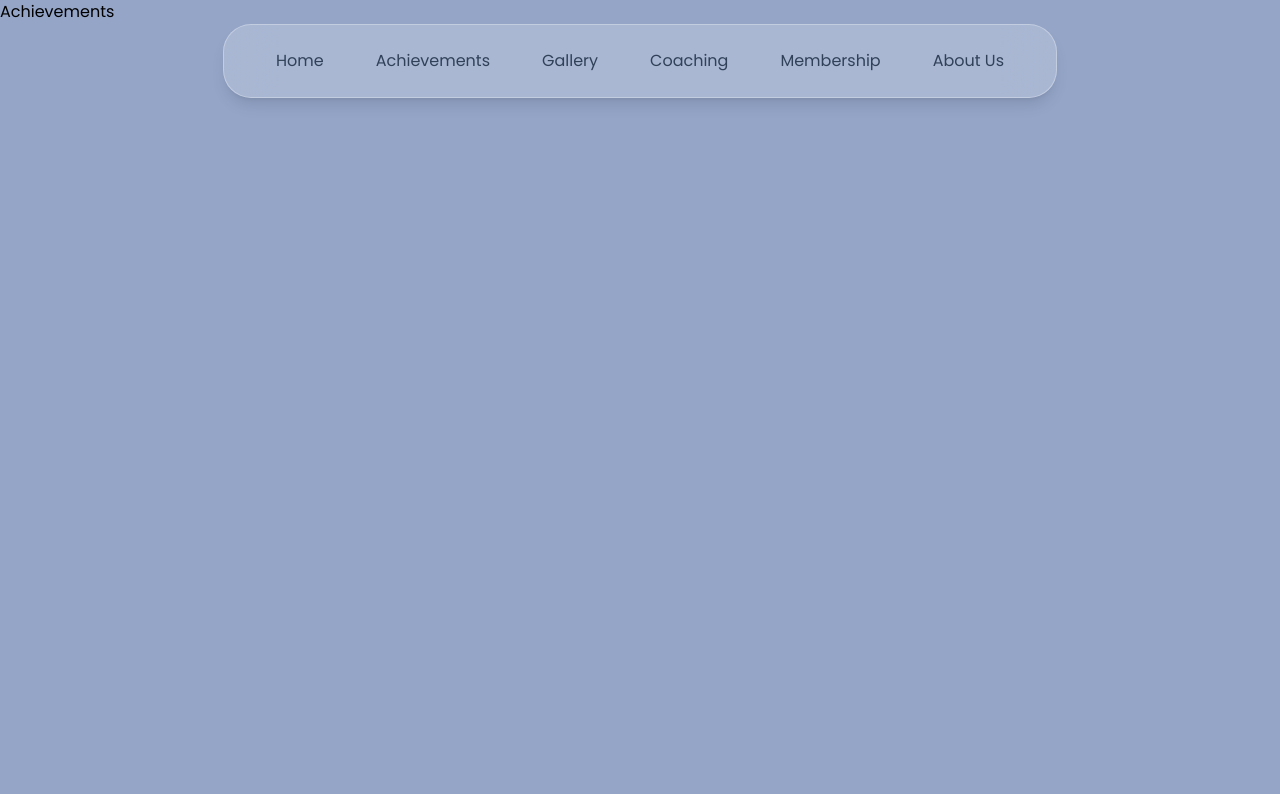
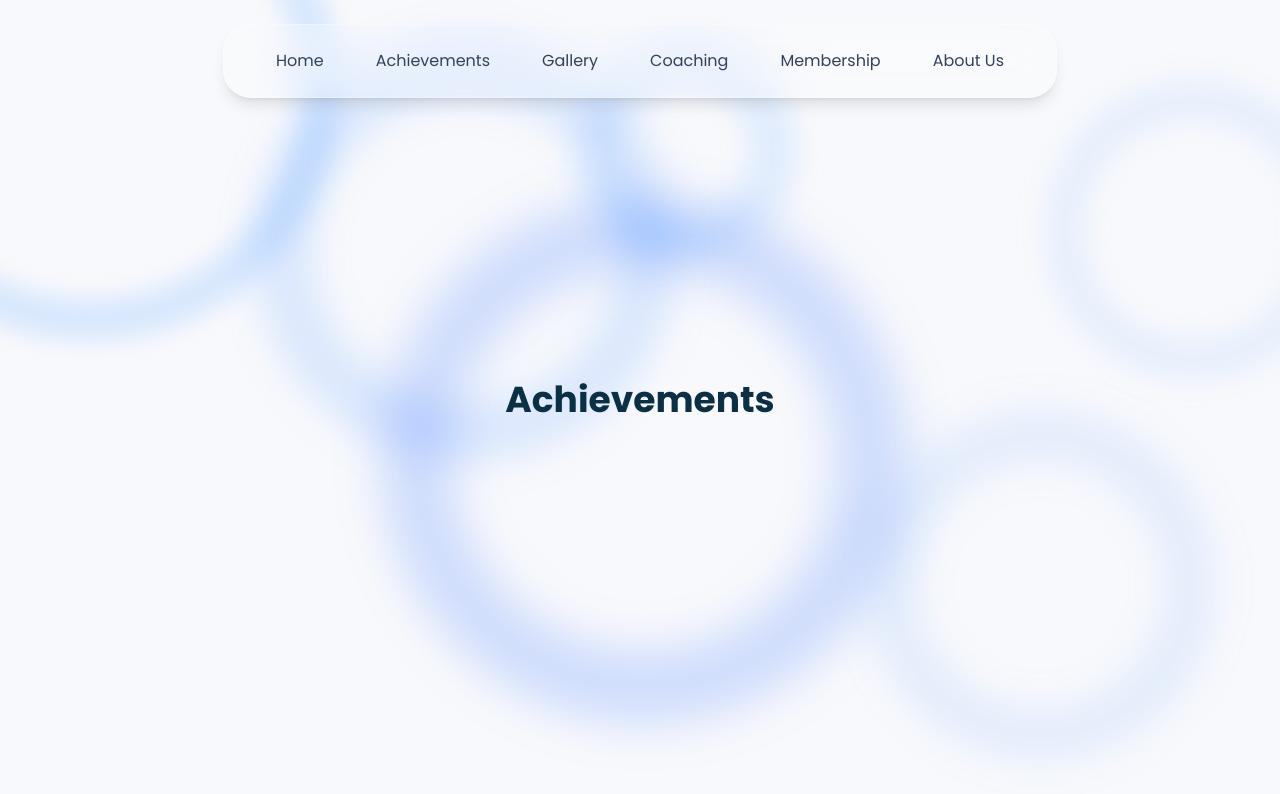
Before and after one commit to periza0/mlm, a React (Vite) app in the folder mlm-sports-club/: page /achievements in a window 1280 px wide. Shown: the top 794 px of the page. Built offline with nearby package versions, Linux system fonts and the light colour scheme.

Commit message:
achievements

```diff
--- a/mlm-sports-club/src/pages/Achievements.jsx
+++ b/mlm-sports-club/src/pages/Achievements.jsx
@@ -1,3 +1,30 @@
 export default function Achievements() {
-    return <h1>Achievements</h1>;
-  }
+  return (
+    <section className="relative min-h-screen overflow-hidden">
+
+      {/* Background */}
+      <div className="absolute inset-0 bg-[#f8f9fc]" />
+
+      {/* Large Rings */}
+      <div className="absolute top-[5%] left-[10%] md:left-[20%] h-[220px] w-[220px] md:h-[420px] md:w-[420px] rounded-full border-[30px] md:border-[55px] border-blue-500/15 blur-[20px]" />
+
+      <div className="absolute top-[25%] left-[15%] md:left-[30%] h-[280px] w-[280px] md:h-[520px] md:w-[520px] rounded-full border-[35px] md:border-[65px] border-blue-600/20 blur-[25px]" />
+
+      <div className="absolute top-[5%] left-[45%] h-[120px] w-[120px] md:h-[220px] md:w-[220px] rounded-full border-[20px] md:border-[45px] border-blue-400/15 blur-[15px]" />
+
+      <div className="absolute bottom-[5%] right-[0%] md:right-[5%] h-[180px] w-[180px] md:h-[350px] md:w-[350px] rounded-full border-[25px] md:border-[50px] border-blue-500/10 blur-[20px]" />
+
+      <div className="absolute top-[10%] right-[-10%] md:right-[-5%] h-[150px] w-[150px] md:h-[300px] md:w-[300px] rounded-full border-[20px] md:border-[40px] border-blue-400/10 blur-[15px]" />
+
+      <div className="absolute -top-20 -left-20 md:-top-40 md:-left-40 h-[250px] w-[250px] md:h-[500px] md:w-[500px] rounded-full border-[20px] md:border-[40px] border-blue-400/20 blur-md" />
+
+      {/* Content */}
+      <div className="relative z-10 flex min-h-screen items-center justify-center">
+        <h1 className="text-4xl font-bold text-[#0b3046]">
+          Achievements
+        </h1>
+      </div>
+
+    </section>
+  );
+}
```
